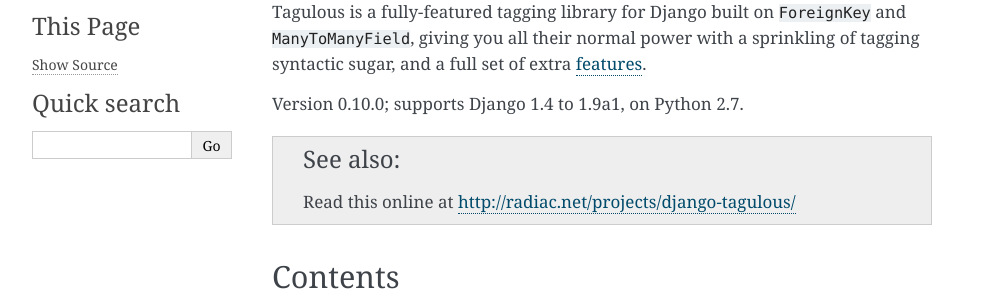
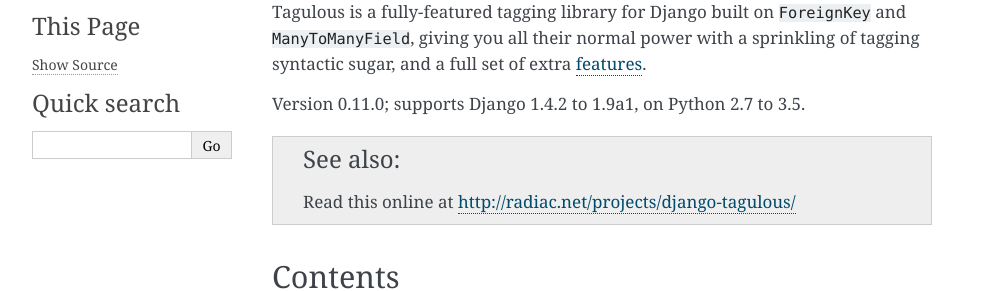
Before and after one commit to radiac/django-tagulous, a Sphinx documentation site: the page built from docs/index.rst, in a window 1280 px wide. Shown: the part 159-450 px from the top of the page, without its empty margins (148-1141 px from the left). Built offline with Sphinx 7.4.7, drawn with Linux system fonts in a browser that asks for light colours.

Commit message:
Version 0.11.0

```diff
--- a/README.rst
+++ b/README.rst
@@ -25,8 +25,8 @@
 * Supports trees of nested tags, for detailed categorisation
 * Admin support for managing tags and tagged models
 
-Version 0.11.0-dev (in development); supports Django 1.4.2 to 1.9a1, on Python
-2.7 to 3.5.
+Version 0.11.0 (2015-10-04); supports Django 1.4.2 to 1.9a1, on Python 2.7 to
+3.5.
 
 See the `Documentation <http://radiac.net/projects/django-tagulous/documentation/>`_
 for details of Tagulous works; in particular:
--- a/docs/conf.py
+++ b/docs/conf.py
@@ -58,9 +58,9 @@
 # built documents.
 #
 # The short X.Y version.
-version = '0.10'
+version = '0.11'
 # The full version, including alpha/beta/rc tags.
-release = '0.10'
+release = '0.11'
 
 # The language for content autogenerated by Sphinx. Refer to documentation
 # for a list of supported languages.
--- a/docs/contributing.rst
+++ b/docs/contributing.rst
@@ -108,8 +108,5 @@
 Roadmap
 =======
 
-0.11
-* Support python 3
-
 1.0
 * Resolve any bugs found in 0.11
--- a/docs/index.rst
+++ b/docs/index.rst
@@ -7,7 +7,7 @@
 tagging syntactic sugar, and a full set of extra
 :doc:`features <introduction>`.
 
-Version 0.10.0; supports Django 1.4 to 1.9a1, on Python 2.7.
+Version 0.11.0; supports Django 1.4.2 to 1.9a1, on Python 2.7 to 3.5.
 
 
 .. seealso::
--- a/docs/upgrading.rst
+++ b/docs/upgrading.rst
@@ -175,8 +175,8 @@
 :ref:`installation_instructions` for details).
 
 
-0.11.0, in development
-----------------------
+0.11.0, 2015-10-04
+------------------
 
 Feature:
 * Add support for Python 3.2 to 3.5
--- a/setup.py
+++ b/setup.py
@@ -3,7 +3,7 @@
 import sys
 from setuptools import setup, find_packages
 
-VERSION = "0.10.0"
+VERSION = "0.11.0"
 
 def read(fname):
     return open(os.path.join(os.path.dirname(__file__), fname)).read()
--- a/tagulous/__init__.py
+++ b/tagulous/__init__.py
@@ -3,7 +3,7 @@
 """
 from __future__ import unicode_literals
 
-__version__ = "0.10.0"
+__version__ = "0.11.0"
 __license__ = "BSD"
 __author__ = "Richard Terry"
 __credits__ = [
```
